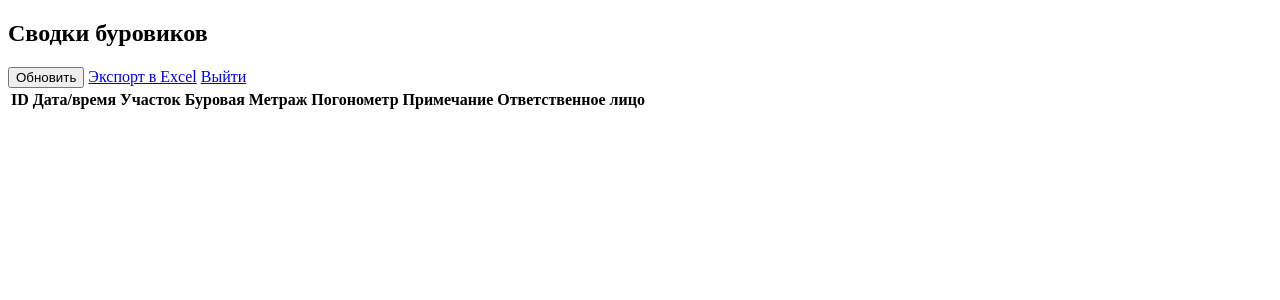
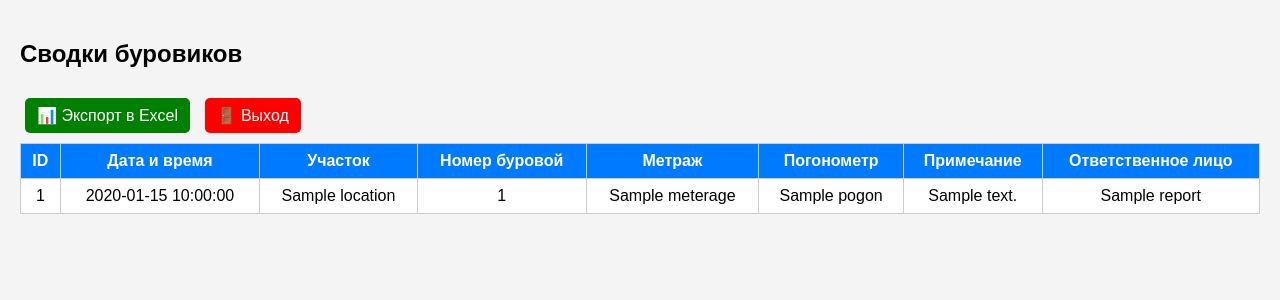
Before and after one commit to Maksat-Sh/bur-report-supabase, a FastAPI app: template templates/dispatcher.html in a window 1280 px wide. Shown: the top 300 px of the page. Run offline with FastAPI, Linux system fonts and the light colour scheme; the template is opened without the code that fills it: most values are stand-ins (such as "Sample title", 1, 10 or a date in 2020); lists and menus that the app fills with data are empty; parts of the project's set-up code (start-up, migrations or seed data) failed here and were passed over.

Commit message:
Update dispatcher.html

```diff
--- a/templates/dispatcher.html
+++ b/templates/dispatcher.html
@@ -3,55 +3,44 @@
 <head>
     <meta charset="UTF-8">
     <title>Сводки буровиков</title>
-    <link rel="stylesheet" href="/static/style.css">
+    <style>
+        body { font-family: Arial; background: #f4f4f4; margin: 0; padding: 20px; }
+        table { border-collapse: collapse; width: 100%; background: white; }
+        th, td { border: 1px solid #ccc; padding: 8px; text-align: center; }
+        th { background: #007bff; color: white; }
+        button, a { display: inline-block; margin: 10px 5px; padding: 8px 12px; text-decoration: none; border-radius: 5px; }
+        .excel { background: green; color: white; }
+        .logout { background: red; color: white; }
+    </style>
 </head>
 <body>
-    <div class="container">
 <h2>Сводки буровиков</h2>
-        <div class="controls">
-            <button onclick="loadReports()">Обновить</button>
-            <a href="/export" class="btn">Экспорт в Excel</a>
-            <a href="/logout" class="logout-btn">Выйти</a>
-        </div>
-        <table id="reportsTable">
-            <thead>
+<a class="excel" href="/export_excel">📊 Экспорт в Excel</a>
+<a class="logout" href="/logout">🚪 Выход</a>
+
+<table>
     <tr>
         <th>ID</th>
-                    <th>Дата/время</th>
+        <th>Дата и время</th>
         <th>Участок</th>
-                    <th>Буровая</th>
+        <th>Номер буровой</th>
         <th>Метраж</th>
         <th>Погонометр</th>
         <th>Примечание</th>
         <th>Ответственное лицо</th>
     </tr>
-            </thead>
-            <tbody></tbody>
+    {% for r in reports %}
+    <tr>
+        <td>{{ r.id }}</td>
+        <td>{{ r.date_time }}</td>
+        <td>{{ r.location }}</td>
+        <td>{{ r.rig_number }}</td>
+        <td>{{ r.meterage }}</td>
+        <td>{{ r.pogon }}</td>
+        <td>{{ r.note }}</td>
+        <td>{{ r.operator_name }}</td>
+    </tr>
+    {% endfor %}
 </table>
-    </div>
-
-    <script>
-        async function loadReports() {
-            const res = await fetch('/api/reports');
-            const data = await res.json();
-            const tbody = document.querySelector('#reportsTable tbody');
-            tbody.innerHTML = '';
-            data.forEach(r => {
-                const row = `
-                    <tr>
-                        <td>${r.id}</td>
-                        <td>${r.date_time}</td>
-                        <td>${r.location}</td>
-                        <td>${r.rig_number}</td>
-                        <td>${r.meterage}</td>
-                        <td>${r.pogon}</td>
-                        <td>${r.note || ''}</td>
-                        <td>${r.operator_name}</td>
-                    </tr>`;
-                tbody.innerHTML += row;
-            });
-        }
-        loadReports();
-    </script>
 </body>
 </html>
```
Lines whose indentation alone changed are shown as unchanged.
